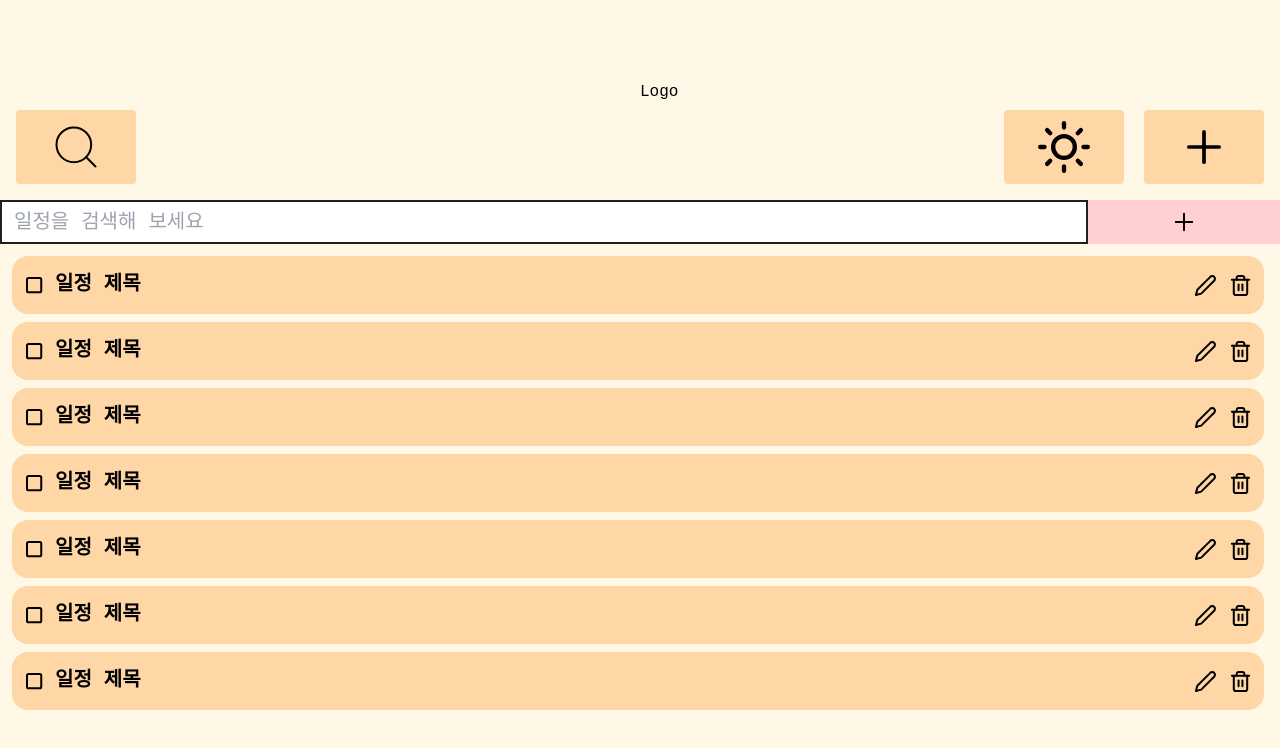
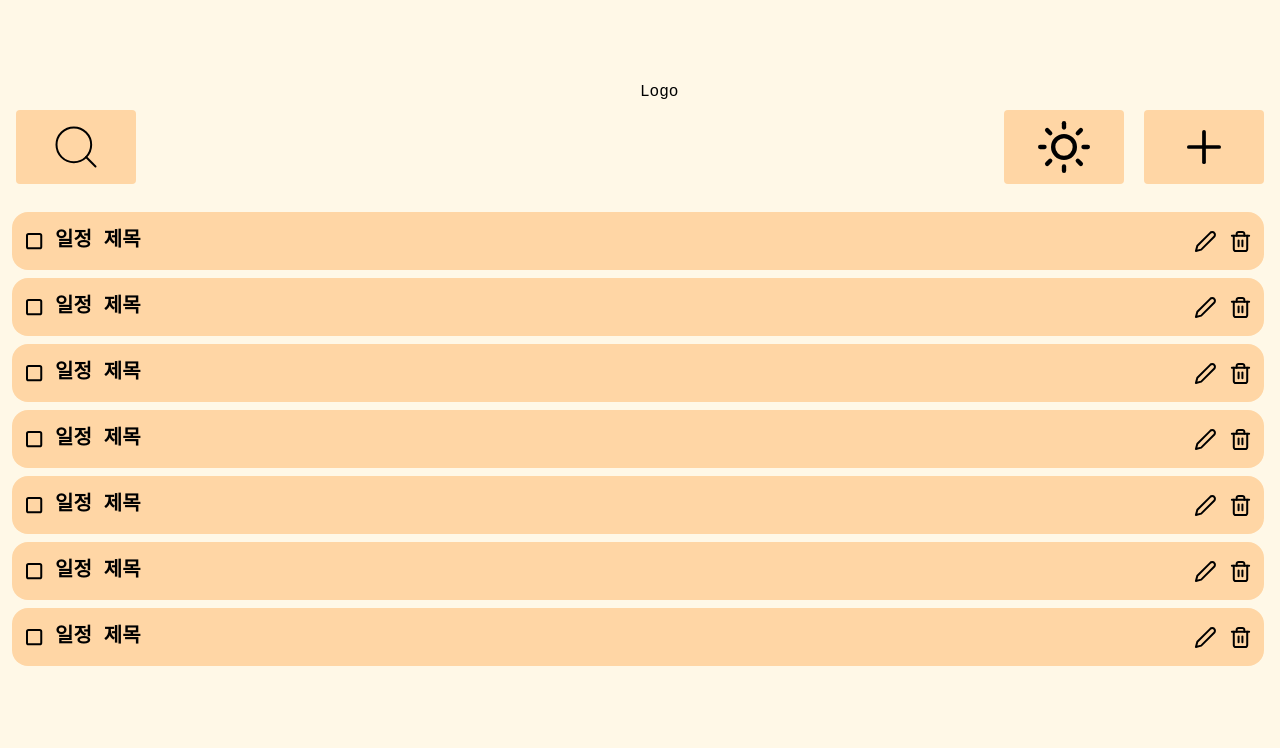
Before and after one commit to hoj0806/todo-list, a React (Vite) app: page / in a window 1280 px wide. Shown: the top 748 px of the page. Built offline with nearby package versions, Linux system fonts and the light colour scheme; a web font is replaced by a local one.

Commit message:
destop searchbar static

```diff
--- a/src/App.jsx
+++ b/src/App.jsx
@@ -13,7 +13,7 @@ function App() {
           <Header />
         </div>
 
-        <div className='h-11 flex border-solid'>
+        <div className='h-11 flex border-solid desktop:hidden'>
           <SearchBar />
           <AddButton />
         </div>
```
